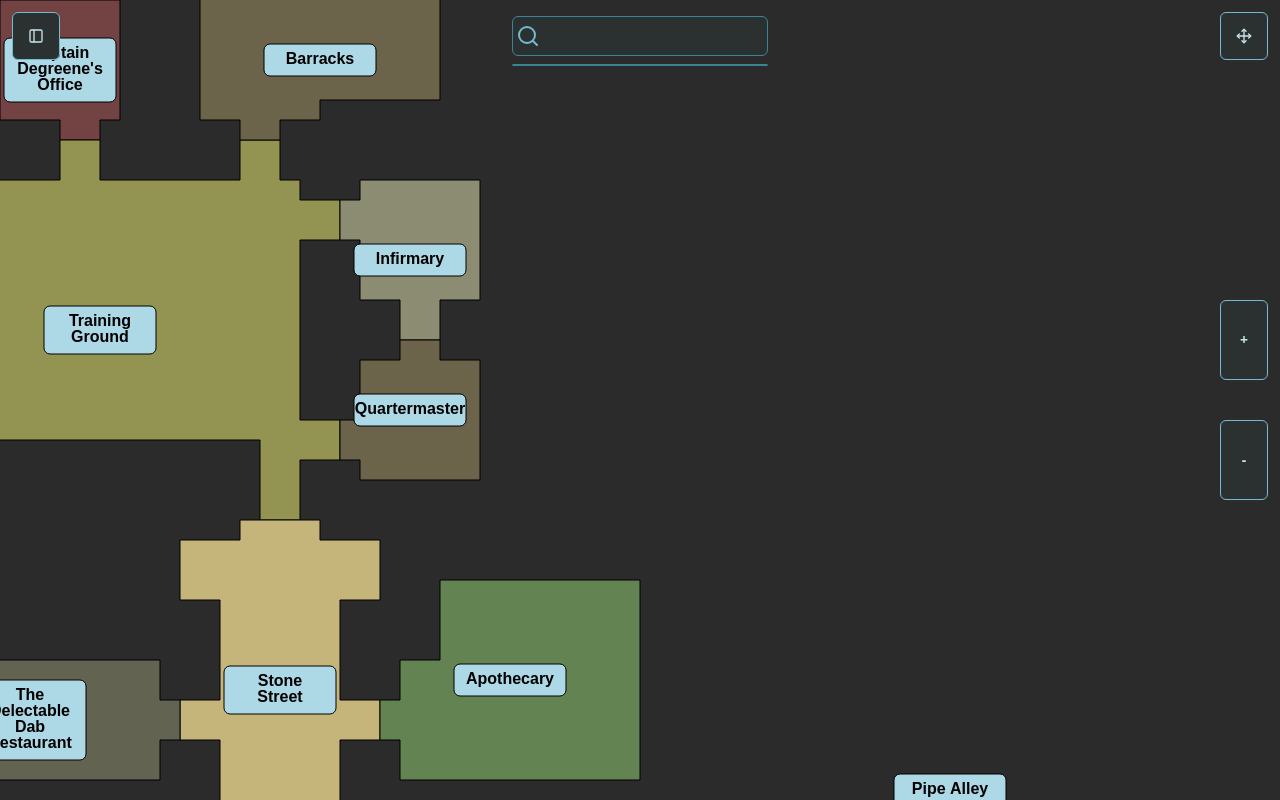
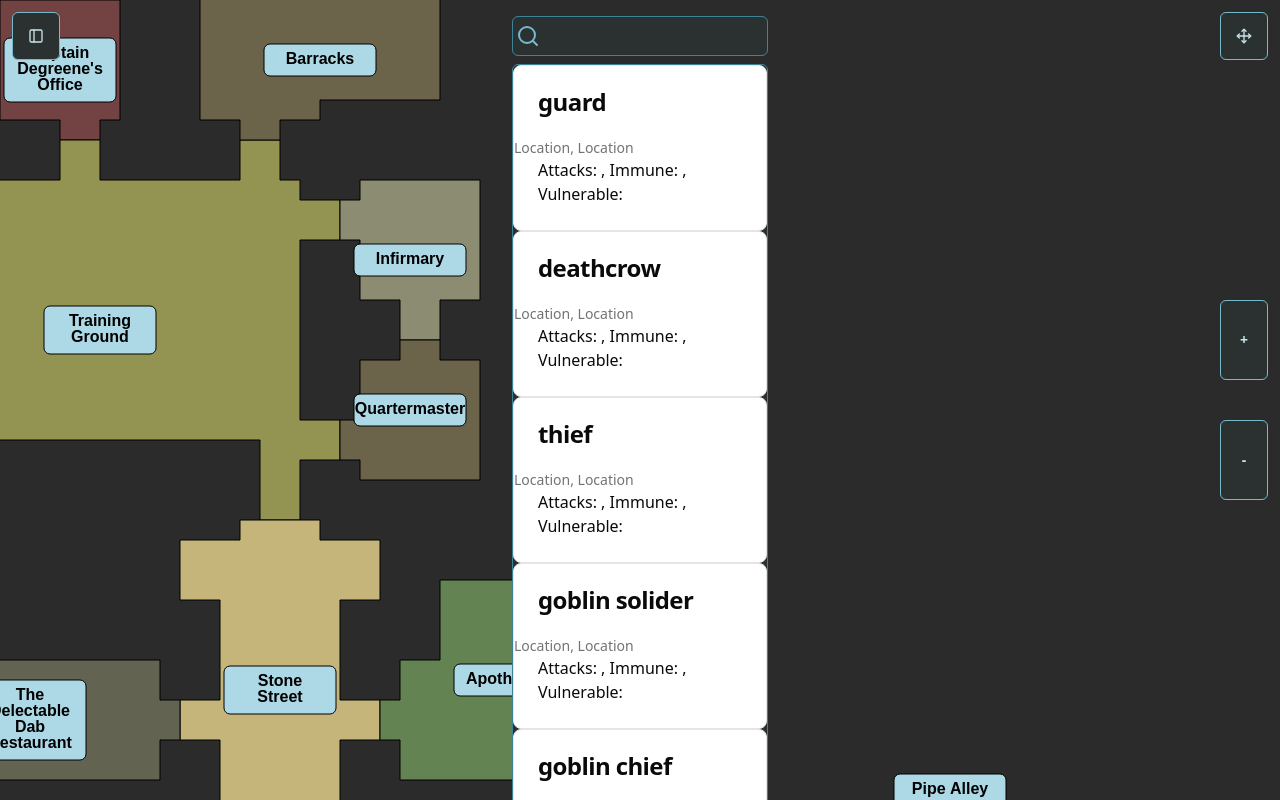
Before and after one commit to jrbarnhart/brighter-shores-map, a React (Vite) app: page / in a window 1280 px wide. Built offline with nearby package versions, Linux system fonts and the light colour scheme.

Commit message:
Map search results based on dataType

```diff
--- a/src/components/search/SearchBar.tsx
+++ b/src/components/search/SearchBar.tsx
@@ -5,6 +5,7 @@ import Fuse from "fuse.js";
 import { searchableData } from "@/lib/map/mapData";
 import { SearchResult } from "@/lib/types";
 import { Search } from "lucide-react";
+import MonsterCard from "../thingCards/MonsterCard";
 
 export default function SearchBar({ mapState }: { mapState: MapState }) {
   const { search } = mapState;
@@ -56,7 +57,13 @@ export default function SearchBar({ mapState }: { mapState: MapState }) {
           className={`${
             search.results.value.length > 0 ? "" : "hidden"
           } absolute bottom-100 left-0 mt-2 h-content w-36 md:w-48 lg:w-64 bg-sidebar border border-sidebar-border rounded-md`}
-        ></div>
+        >
+          {search.results.value.map((value, index) => {
+            if (value.dataType === "monster") {
+              return <MonsterCard monster={value} key={index} />;
+            }
+          })}
+        </div>
       </div>
     </div>
   );
```
